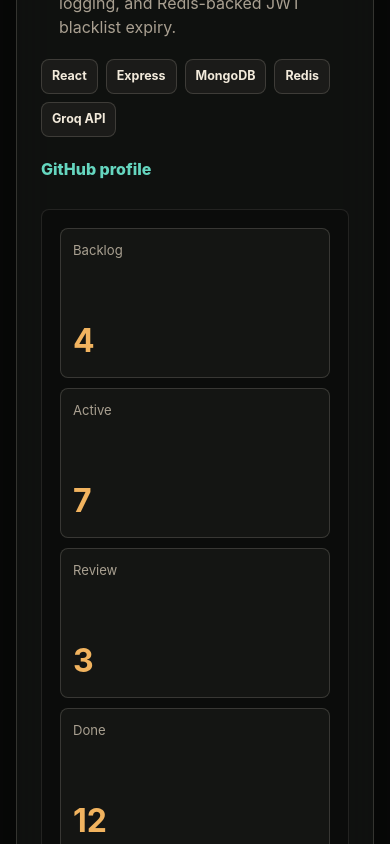
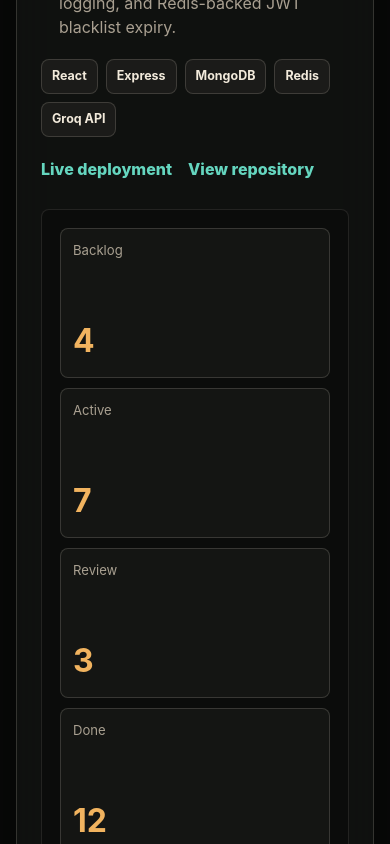
Before and after one commit to KC3213/portfolio, a plain HTML site: page index.html in a window 390 px wide. Shown: the part 3160-4004 px from the top of the page. Drawn offline with Linux system fonts and the light colour scheme.

Commit message:
Update OneForAll links and remove phone number

```diff
--- a/index.html
+++ b/index.html
@@ -145,9 +145,14 @@
                 <span>Redis</span>
                 <span>Groq API</span>
               </div>
-              <a class="text-link" href="https://github.com/KC3213" target="_blank" rel="noreferrer">
-                GitHub profile
-              </a>
+              <div class="project-links">
+                <a class="text-link" href="http://140.245.6.123/" target="_blank" rel="noreferrer">
+                  Live deployment
+                </a>
+                <a class="text-link" href="https://github.com/KC3213/Backened-AI-Project" target="_blank" rel="noreferrer">
+                  View repository
+                </a>
+              </div>
             </div>
             <div class="project-visual board-visual" aria-hidden="true">
               <div><span>Backlog</span><b>4</b></div>
@@ -364,7 +369,6 @@
       </div>
       <div class="footer-links">
         <a href="mailto:kanishChadha02@gmail.com">kanishChadha02@gmail.com</a>
-        <a href="tel:+916239276743">+91 6239276743</a>
         <a href="https://github.com/KC3213" target="_blank" rel="noreferrer">GitHub</a>
         <a href="https://www.linkedin.com/in/kanishchadha/" target="_blank" rel="noreferrer">LinkedIn</a>
         <a href="https://leetcode.com/u/Kanish_the_explorer/" target="_blank" rel="noreferrer">LeetCode</a>
--- a/styles.css
+++ b/styles.css
@@ -399,6 +399,12 @@ a {
 
 .text-link:hover {
   color: var(--amber);
+}
+
+.project-links {
+  display: flex;
+  flex-wrap: wrap;
+  gap: 16px;
 }
 
 .project-visual {
```
Also changed, not shown: README.md, 1 other file.
